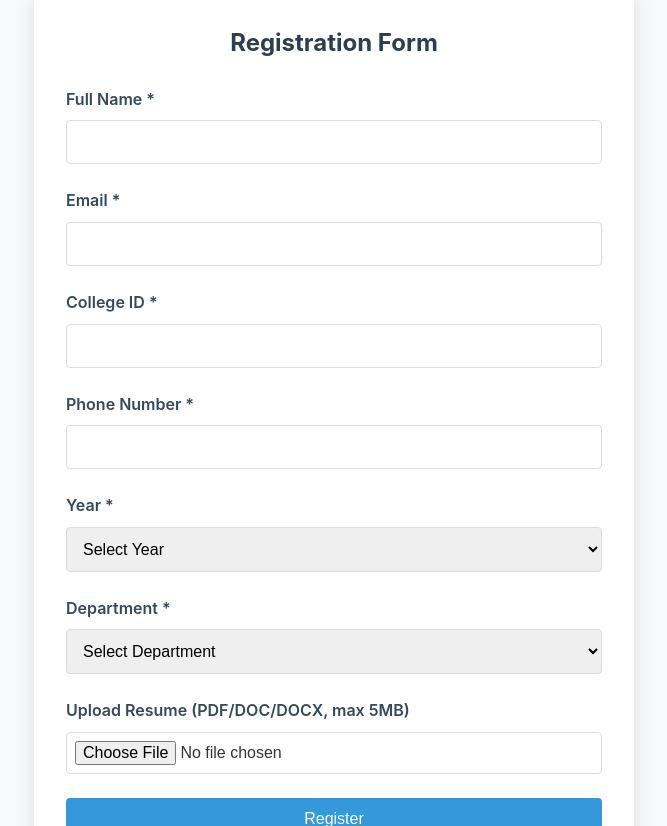
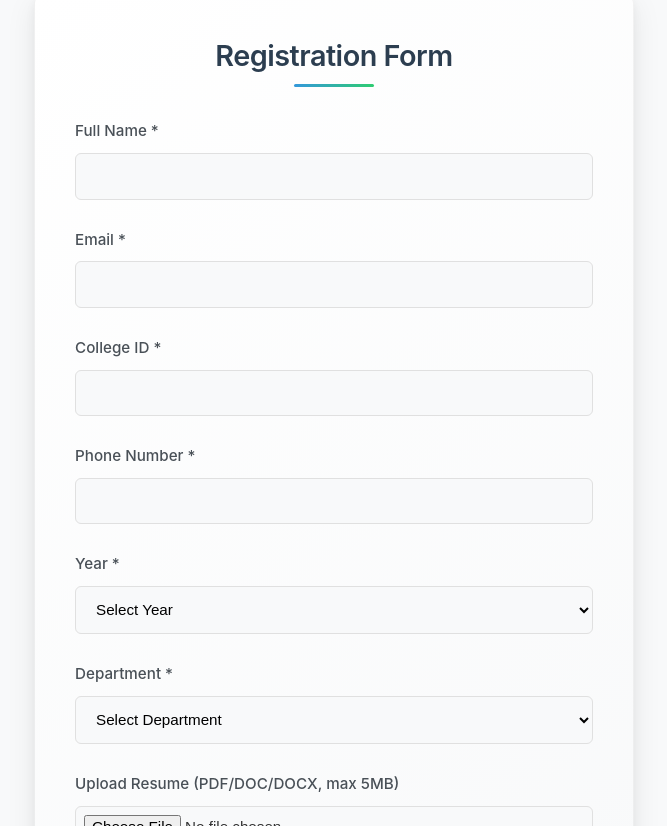
Before and after one commit to Raj72620/Registration-Form, a React (Create React App) app in the folder frontend/: page / in a window 1280 px wide. Shown: the part 174-1000 px from the top of the page, without its empty margins (306-973 px from the left). Built offline with nearby package versions, Linux system fonts and the light colour scheme.

Commit message:
Updated frontend with new changes

```diff
--- a/frontend/src/styles/UserForm.css
+++ b/frontend/src/styles/UserForm.css
@@ -1,88 +1,153 @@
 .form-container {
   max-width: 600px;
   margin: 2rem auto;
-  padding: 2rem;
-  background: #fff;
-  border-radius: 8px;
-  box-shadow: 0 0 20px rgba(0, 0, 0, 0.1);
+  padding: 2.5rem;
+  background: linear-gradient(145deg, #ffffff, #f8f9fa);
+  border-radius: 12px;
+  box-shadow: 0 10px 30px rgba(0, 0, 0, 0.08),
+              0 6px 10px rgba(0, 0, 0, 0.05);
+  border: 1px solid rgba(0, 0, 0, 0.05);
+  transition: all 0.3s ease;
+}
+
+.form-container:hover {
+  box-shadow: 0 15px 35px rgba(0, 0, 0, 0.12),
+              0 8px 15px rgba(0, 0, 0, 0.08);
 }
 
 .form-container h2 {
   text-align: center;
-  margin-bottom: 1.5rem;
+  margin-bottom: 2rem;
   color: #2c3e50;
+  font-size: 1.8rem;
+  font-weight: 600;
+  letter-spacing: -0.5px;
+  position: relative;
+  padding-bottom: 0.5rem;
+}
+
+.form-container h2::after {
+  content: '';
+  position: absolute;
+  bottom: 0;
+  left: 50%;
+  transform: translateX(-50%);
+  width: 80px;
+  height: 3px;
+  background: linear-gradient(90deg, #3498db, #2ecc71);
+  border-radius: 3px;
 }
 
 .form-group {
-  margin-bottom: 1.5rem;
+  margin-bottom: 1.75rem;
 }
 
 .form-group label {
   display: block;
-  margin-bottom: 0.5rem;
-  font-weight: 600;
-  color: #34495e;
+  margin-bottom: 0.6rem;
+  font-weight: 500;
+  color: #495057;
+  font-size: 0.95rem;
 }
 
 .form-group input,
 .form-group select {
   width: 100%;
-  padding: 0.75rem;
-  border: 1px solid #ddd;
-  border-radius: 4px;
-  font-size: 1rem;
-  transition: border-color 0.3s;
+  padding: 0.85rem 1rem;
+  border: 1px solid #e0e0e0;
+  border-radius: 6px;
+  font-size: 0.95rem;
+  transition: all 0.3s ease;
+  background-color: #f8f9fa;
 }
 
 .form-group input:focus,
 .form-group select:focus {
   border-color: #3498db;
   outline: none;
+  box-shadow: 0 0 0 3px rgba(52, 152, 219, 0.2);
+  background-color: #fff;
 }
 
 .submit-btn {
   width: 100%;
-  padding: 0.75rem;
-  background-color: #3498db;
+  padding: 1rem;
+  background: linear-gradient(135deg, #3498db, #2980b9);
   color: white;
   border: none;
-  border-radius: 4px;
+  border-radius: 6px;
   font-size: 1rem;
+  font-weight: 500;
   cursor: pointer;
-  transition: background-color 0.3s;
+  transition: all 0.3s ease;
+  box-shadow: 0 4px 6px rgba(50, 50, 93, 0.11);
+  text-transform: uppercase;
+  letter-spacing: 0.5px;
 }
 
 .submit-btn:hover {
-  background-color: #2980b9;
+  background: linear-gradient(135deg, #2980b9, #3498db);
+  transform: translateY(-1px);
+  box-shadow: 0 7px 14px rgba(50, 50, 93, 0.1);
+}
+
+.submit-btn:disabled {
+  background: #95a5a6;
+  cursor: not-allowed;
+  transform: none;
+  box-shadow: none;
 }
 
 .alert {
-  padding: 0.75rem 1rem;
-  margin-bottom: 1rem;
-  border-radius: 4px;
+  padding: 1rem;
+  margin-bottom: 1.5rem;
+  border-radius: 6px;
   font-weight: 500;
+  line-height: 1.5;
+  box-shadow: 0 2px 4px rgba(0, 0, 0, 0.05);
 }
 
 .alert.success {
   background-color: #d4edda;
   color: #155724;
+  border-left: 4px solid #28a745;
 }
 
 .alert.error {
   background-color: #f8d7da;
   color: #721c24;
+  border-left: 4px solid #dc3545;
 }
+
 .file-info {
   margin-top: 0.5rem;
-  font-size: 0.9rem;
-  color: #666;
+  font-size: 0.85rem;
+  color: #6c757d;
   font-style: italic;
 }
 
 input[type="file"] {
   padding: 0.5rem;
-  border: 1px solid #ddd;
-  border-radius: 4px;
+  border: 1px solid #e0e0e0;
+  border-radius: 6px;
   width: 100%;
-  background: white;
+  background: #f8f9fa;
+  transition: all 0.3s ease;
 }
+
+input[type="file"]:focus {
+  border-color: #3498db;
+  box-shadow: 0 0 0 3px rgba(52, 152, 219, 0.2);
+}
+
+/* Responsive adjustments */
+@media (max-width: 768px) {
+  .form-container {
+    padding: 1.5rem;
+    margin: 1rem;
+  }
+
+  .form-container h2 {
+    font-size: 1.5rem;
+  }
+}
```
